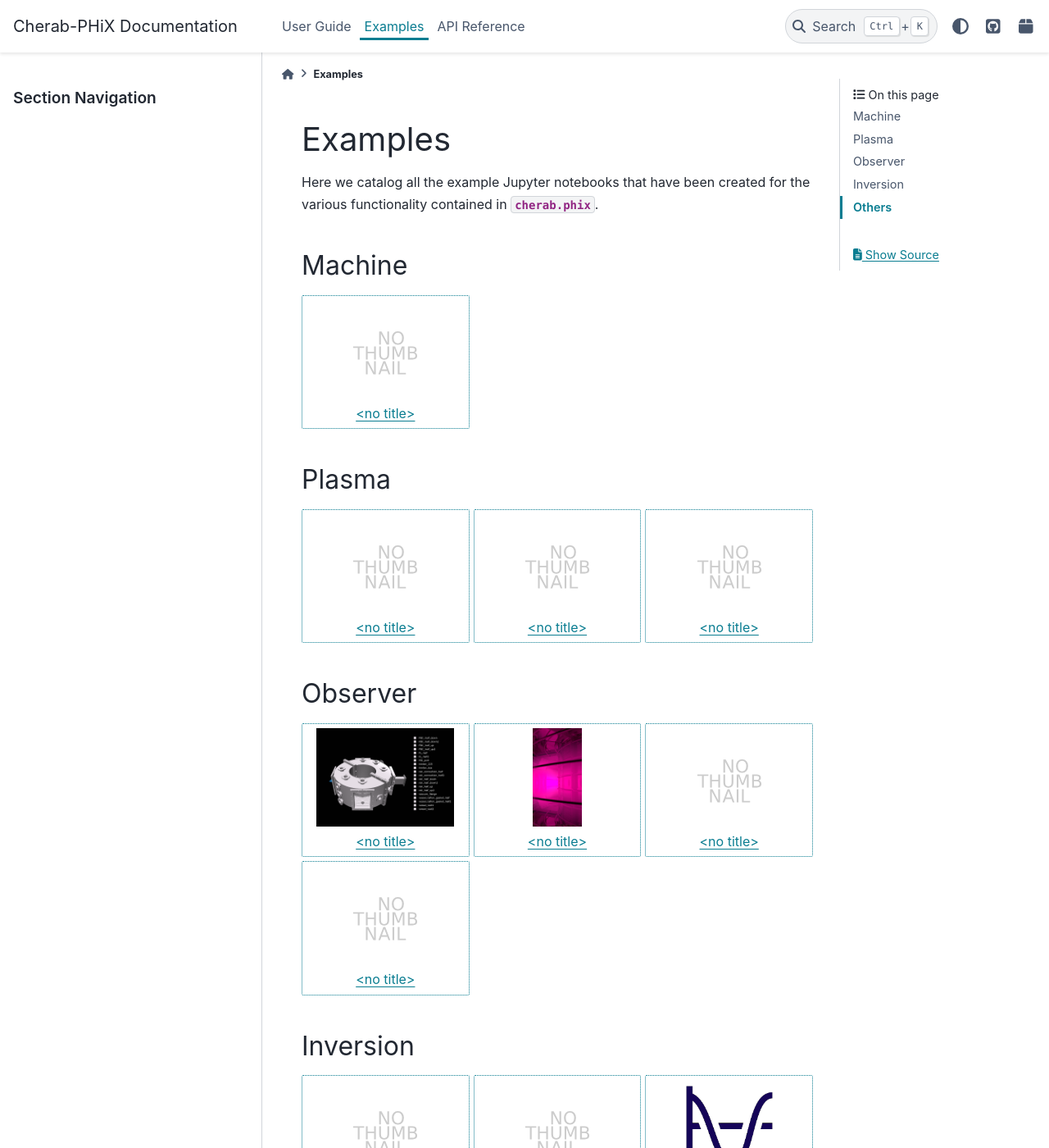
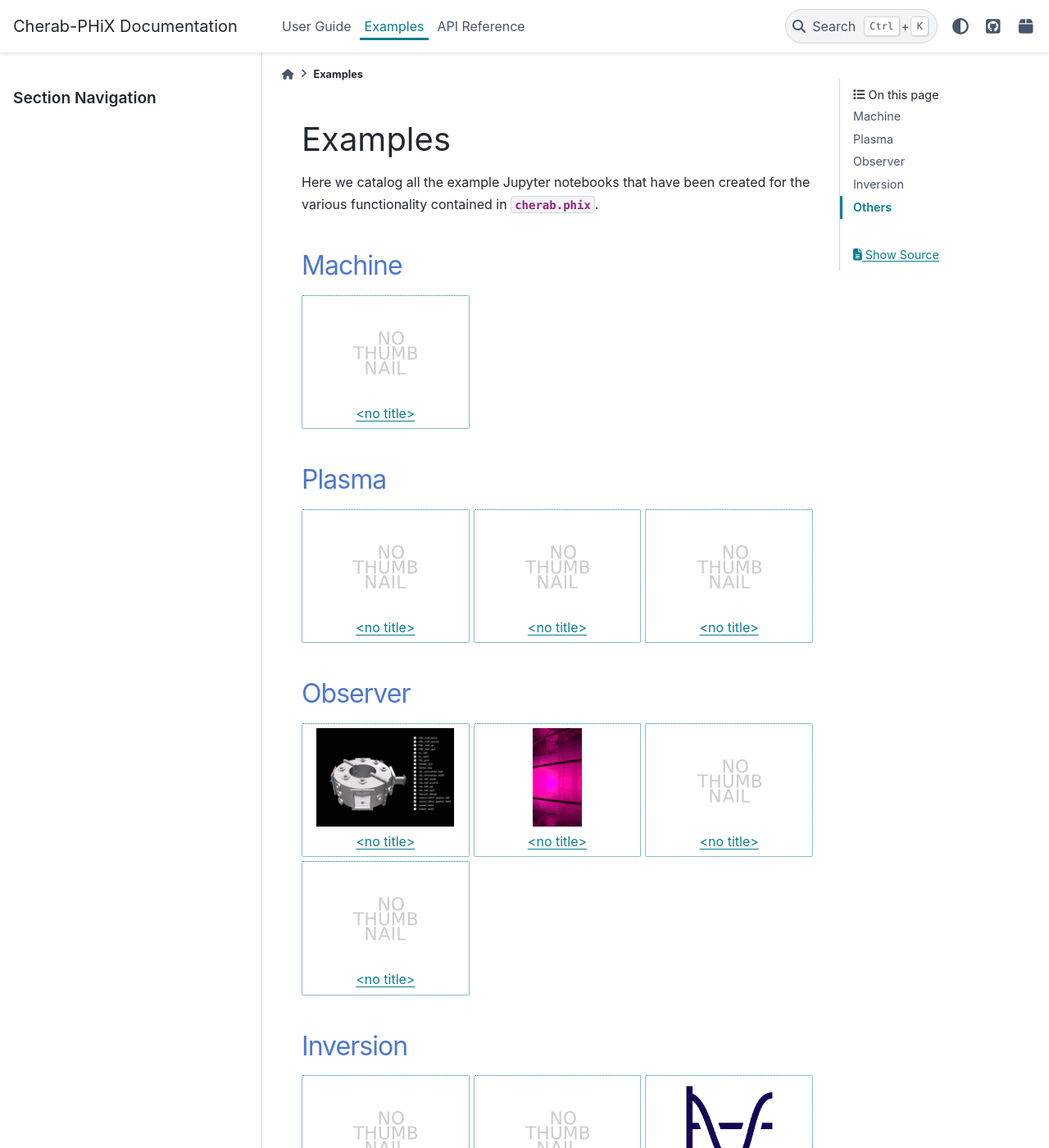
Before and after one commit to munechika-koyo/cherab_phix, a Sphinx documentation site: the page built from docs/examples.rst, in a window 1280 px wide and 1400 px high. Shown: the whole window at 82% size. Built offline with Sphinx 7.4.7 and the PyData theme 0.15.4, drawn with Linux system fonts in a browser that asks for light colours; pages that are not in the unit, such as notebooks, are missing from menus; the version number could not be read and is left out.

Commit message:
🚚 📝 update custom css
To make compatible to the latest sphinx theme, update custom css style.

```diff
--- a/docs/_static/css/custom.css
+++ b/docs/_static/custom.css
@@ -1,10 +1,17 @@
 /* Page width */
 .bd-page-width {
-    max-width: 110rem;
+    max-width: 100rem;
 }
 
 .bd-main .bd-content .bd-article-container {
-    max-width: 100rem;
+    max-width: 90rem;
+}
+
+/* h2 color */
+h2 {
+    color: #4d77cf;
+    /* han blue */
+    letter-spacing: -.03em;
 }
 
 
@@ -81,7 +88,7 @@
 types are assumed to be normal images.
 */
 html[data-theme=dark] img[src*='.png'] {
-    filter: invert(0.82) brightness(0.8) contrast(1.2);
+    filter: invert(0.82) brightness(0.8) contrast(1.2) !important;
 }
 
 html[data-theme=dark] .MathJax_SVG * {
--- a/docs/conf.py
+++ b/docs/conf.py
@@ -127,7 +127,7 @@
 # so a file named "default.css" will overwrite the builtin "default.css".
 html_static_path = ["_static"]
 html_css_files = [
-    "css/custom.css",
+    "custom.css",
 ]
 
 # Example configuration for intersphinx: refer to the Python standard library.
```
